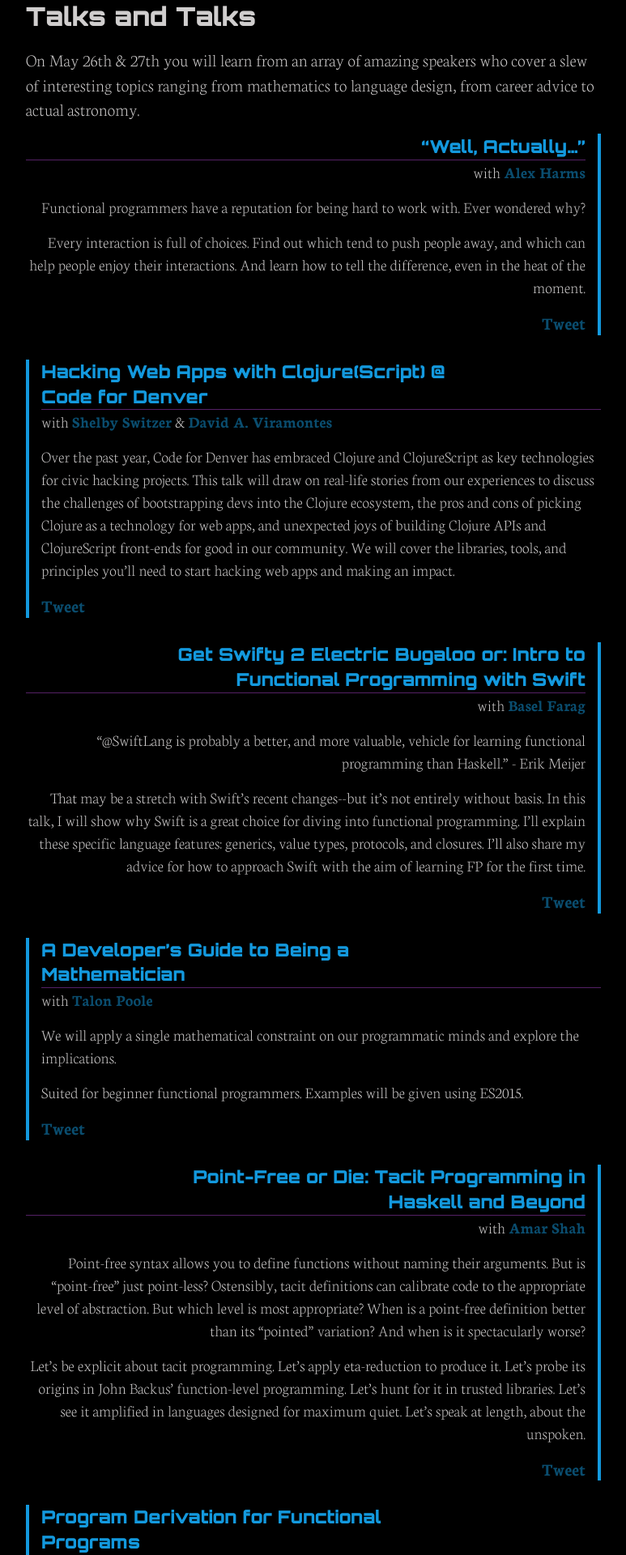
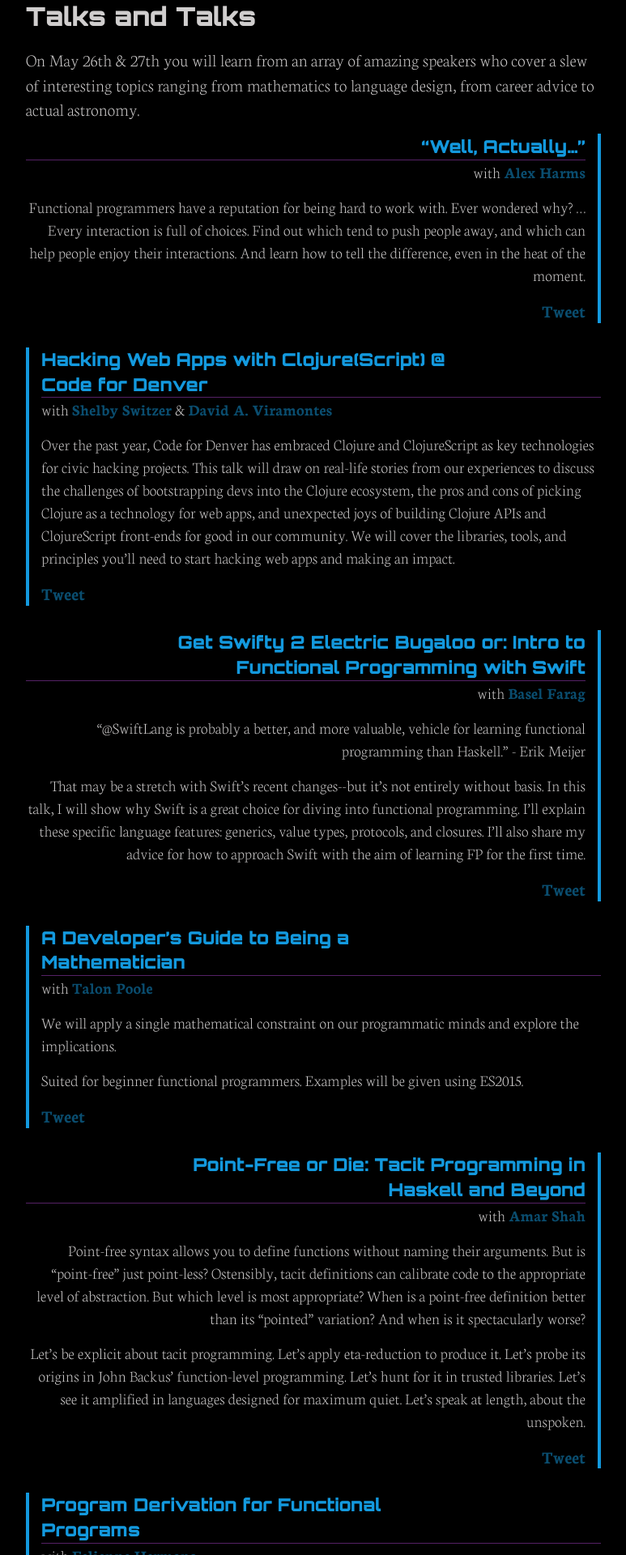
Before and after one commit to maitria/moonconf.org, a Jekyll site: the page built from index.html, in a window 1280 px wide. Shown: the part 1613-3533 px from the top of the page at 81% size, without its empty margins (253-1026 px from the left). Built offline with Jekyll 4.4.1, drawn with Linux system fonts in a browser that asks for light colours; comment, search, counter and statistics services are not loaded.

```diff
--- a/_includes/talks.html
+++ b/_includes/talks.html
@@ -12,7 +12,7 @@
       title='“Well, Actually…”'
       link="well-actually"
       speaker="Alex Harms"
-      description="<p>Functional programmers have a reputation for being hard to work with. Ever wondered why?</p><p>Every interaction is full of choices. Find out which tend to push people away, and which can help people enjoy their interactions. And learn how to tell the difference, even in the heat of the moment.</p>"
+      description="<p>Functional programmers have a reputation for being hard to work with. Ever wondered why? … Every interaction is full of choices. Find out which tend to push people away, and which can help people enjoy their interactions. And learn how to tell the difference, even in the heat of the moment.</p>"
       twitter="onealexharms"
     %}
     {% include talk.html
```
